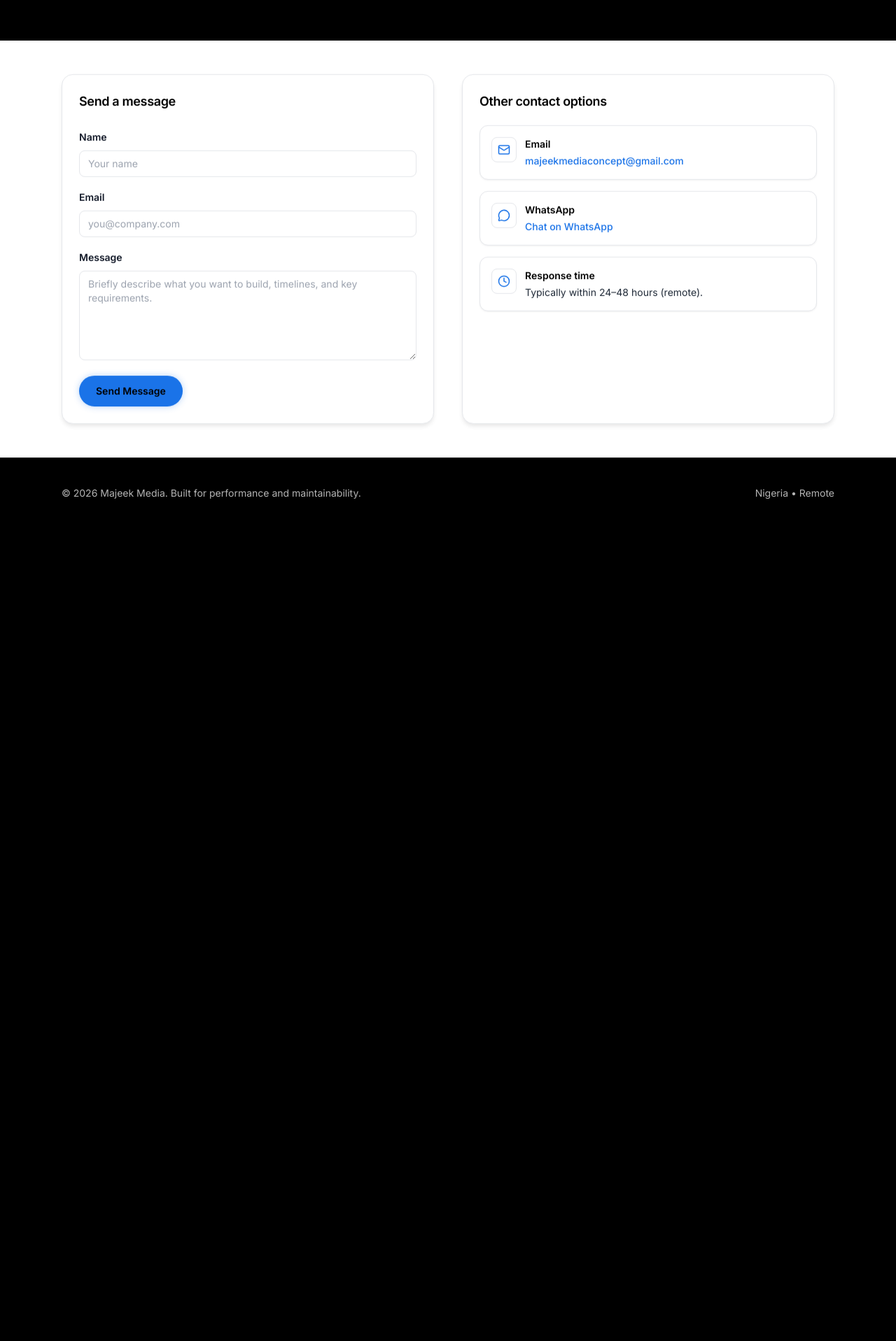
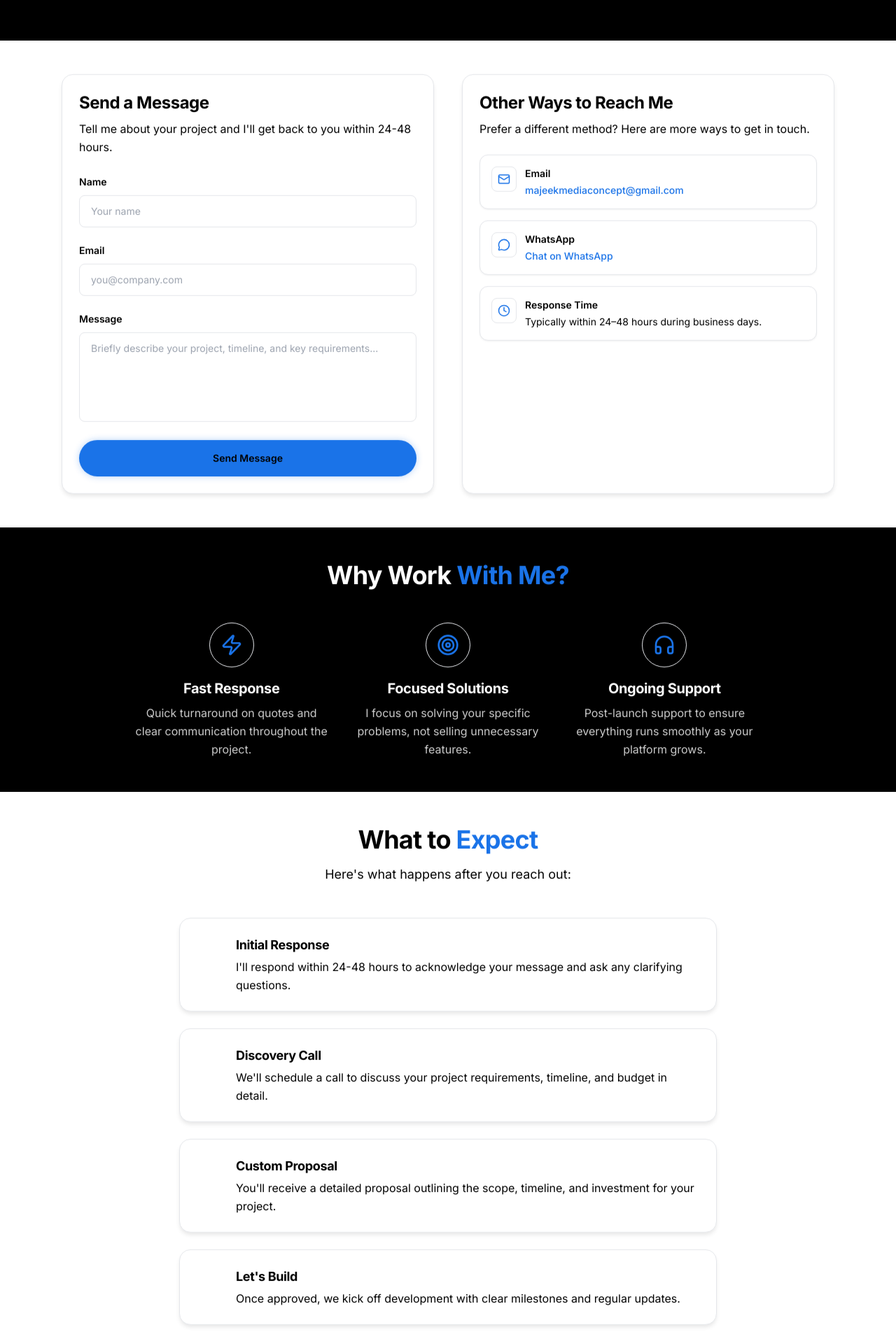
Before and after one commit to Majeekmedia/majeekmedia-portfolio, a React (Vite) app: page /contact in a window 1280 px wide. Shown: the part 203-2120 px from the top of the page at 70% size. Before the commit the page ends 958 px from the top, so only its background shows below. Built offline with nearby package versions, Linux system fonts and the light colour scheme.

Commit message:
Enhance Contact page: add 3-section layout with value props and process timeline

```diff
--- a/src/pages/About.jsx
+++ b/src/pages/About.jsx
@@ -144,7 +144,7 @@ export default function About() {
               </h2>
             </div>
             <div className="grid grid-cols-2 md:grid-cols-4 gap-8 max-w-4xl mx-auto">
-              <StatCard number="3+" label="Years Experience" />
+              <StatCard number="4+" label="Years Experience" />
               <StatCard number="20+" label="Projects Delivered" />
               <StatCard number="100%" label="Client Satisfaction" />
               <StatCard number="24/7" label="Support Available" />
--- a/src/pages/Contact.jsx
+++ b/src/pages/Contact.jsx
@@ -5,19 +5,47 @@ import Seo from "../components/Seo.jsx";
 import Reveal from "../components/Reveal.jsx";
 import { Button } from "../components/Button.jsx";
 import { supabase } from "../lib/supabaseClient.js";
-import { Mail, MessageCircle, Clock } from "lucide-react";
+import { Mail, MessageCircle, Clock, Zap, Target, Headphones, CheckCircle2 } from "lucide-react";
 
 function OptionCard({ Icon, title, children }) {
   return (
-    <div className="rounded-xl border border-gray-200 p-4 bg-white shadow-sm">
+    <div className="rounded-xl border border-gray-200 p-4 bg-white shadow-sm hover:shadow-md transition-shadow">
       <div className="flex items-start gap-3">
         <div className="rounded-lg border border-vibrant/20 bg-vibrant/5 p-2">
           <Icon size={18} className="text-vibrant" />
         </div>
         <div className="min-w-0">
           <div className="text-sm font-semibold text-black">{title}</div>
-          <div className="mt-1 text-sm text-gray-800">{children}</div>
+          <div className="mt-1 text-sm text-black">{children}</div>
         </div>
+      </div>
+    </div>
+  );
+}
+
+function ValueCard({ Icon, title, description }) {
+  return (
+    <div className="text-center">
+      <div className="inline-flex items-center justify-center w-16 h-16 rounded-full bg-vibrant/10 border border-vibrant/20 mb-4">
+        <Icon className="text-vibrant" size={32} />
+      </div>
+      <h3 className="text-xl font-bold text-white mb-2">{title}</h3>
+      <p className="text-white/80">{description}</p>
+    </div>
+  );
+}
+
+function ProcessCard({ number, title, description }) {
+  return (
+    <div className="flex gap-4">
+      <div className="flex-shrink-0">
+        <div className="w-10 h-10 rounded-full bg-vibrant flex items-center justify-center">
+          <span className="text-white font-bold">{number}</span>
+        </div>
+      </div>
+      <div>
+        <h4 className="text-lg font-bold text-black mb-1">{title}</h4>
+        <p className="text-black">{description}</p>
       </div>
     </div>
   );
@@ -61,7 +89,7 @@ export default function Contact() {
     }
 
     setForm({ name: "", email: "", message: "" });
-    setStatus({ state: "success", message: "Message sent successfully. We’ll get back to you shortly." });
+    setStatus({ state: "success", message: "Message sent successfully. We'll get back to you shortly." });
   }
 
   const email = "majeekmediaconcept@gmail.com";
@@ -71,75 +99,89 @@ export default function Contact() {
     <>
       <Seo
         title="Contact — Majeek Media"
-        description="Start a project with Majeek Media. Send a message and we’ll respond with next steps."
+        description="Start a project with Majeek Media. Send a message and we'll respond with clear next steps."
         path="/contact"
       />
 
       <PageHeader
-        title="Contact"
-        subtitle="Tell us what you’re building. We’ll respond with clear next steps."
+        title="Get in Touch"
+        subtitle="Ready to start your project? Let's discuss your idea and turn it into reality."
       />
 
+      {/* Contact Form & Options Section */}
       <section className="py-12 bg-white">
         <Container>
           <Reveal>
             <div className="grid gap-10 lg:grid-cols-2">
+              {/* Contact Form */}
               <div className="card-light">
-                <h2 className="text-lg font-semibold text-black">Send a message</h2>
+                <h2 className="text-2xl font-bold text-black mb-2">Send a Message</h2>
+                <p className="text-black mb-6">
+                  Tell me about your project and I'll get back to you within 24-48 hours.
+                </p>
 
-                <form className="mt-6 space-y-4" onSubmit={onSubmit}>
+                <form className="space-y-5" onSubmit={onSubmit}>
                   <div>
-                    <label className="text-sm font-semibold text-gray-900">Name</label>
+                    <label className="text-sm font-semibold text-black">Name</label>
                     <input
                       value={form.name}
                       onChange={(e) => setForm((f) => ({ ...f, name: e.target.value }))}
-                      className="mt-2 w-full rounded-lg border border-gray-200 bg-white px-3 py-2 text-sm outline-none
-                                 focus:ring-2 focus:ring-vibrant text-black"
+                      className="mt-2 w-full rounded-lg border border-gray-200 bg-white px-4 py-3 text-sm outline-none
+                                 focus:ring-2 focus:ring-vibrant text-black transition-all"
                       placeholder="Your name"
                       autoComplete="name"
                     />
                   </div>
 
                   <div>
-                    <label className="text-sm font-semibold text-gray-900">Email</label>
+                    <label className="text-sm font-semibold text-black">Email</label>
                     <input
                       value={form.email}
                       onChange={(e) => setForm((f) => ({ ...f, email: e.target.value }))}
-                      className="mt-2 w-full rounded-lg border border-gray-200 bg-white px-3 py-2 text-sm outline-none
-                                 focus:ring-2 focus:ring-vibrant text-black"
+                      className="mt-2 w-full rounded-lg border border-gray-200 bg-white px-4 py-3 text-sm outline-none
+                                 focus:ring-2 focus:ring-vibrant text-black transition-all"
                       placeholder="you@company.com"
                       autoComplete="email"
                     />
                   </div>
 
                   <div>
-                    <label className="text-sm font-semibold text-gray-900">Message</label>
+                    <label className="text-sm font-semibold text-black">Message</label>
                     <textarea
                       value={form.message}
                       onChange={(e) => setForm((f) => ({ ...f, message: e.target.value }))}
-                      className="mt-2 w-full min-h-32 rounded-lg border border-gray-200 bg-white px-3 py-2 text-sm outline-none
-                                 focus:ring-2 focus:ring-vibrant text-black"
-                      placeholder="Briefly describe what you want to build, timelines, and key requirements."
+                      className="mt-2 w-full min-h-32 rounded-lg border border-gray-200 bg-white px-4 py-3 text-sm outline-none
+                                 focus:ring-2 focus:ring-vibrant text-black transition-all resize-none"
+                      placeholder="Briefly describe your project, timeline, and key requirements..."
                     />
                   </div>
 
-                  <Button type="submit" disabled={status.state === "loading"}>
+                  <Button type="submit" disabled={status.state === "loading"} className="w-full !py-4 text-base">
                     {status.state === "loading" ? "Sending..." : "Send Message"}
                   </Button>
 
                   {status.state === "success" ? (
-                    <p className="text-sm text-green-700 dark:text-green-400">{status.message}</p>
+                    <div className="flex items-start gap-2 p-3 rounded-lg bg-green-50 border border-green-200">
+                      <CheckCircle2 size={18} className="text-green-600 mt-0.5 flex-shrink-0" />
+                      <p className="text-sm text-green-800">{status.message}</p>
+                    </div>
                   ) : null}
                   {status.state === "error" ? (
-                    <p className="text-sm text-red-700 dark:text-red-400">{status.message}</p>
+                    <div className="p-3 rounded-lg bg-red-50 border border-red-200">
+                      <p className="text-sm text-red-800">{status.message}</p>
+                    </div>
                   ) : null}
                 </form>
               </div>
 
+              {/* Contact Options */}
               <div className="card-light">
-                <h2 className="text-lg font-semibold text-black">Other contact options</h2>
+                <h2 className="text-2xl font-bold text-black mb-2">Other Ways to Reach Me</h2>
+                <p className="text-black mb-6">
+                  Prefer a different method? Here are more ways to get in touch.
+                </p>
 
-                <div className="mt-5 space-y-4">
+                <div className="space-y-4">
                   <OptionCard Icon={Mail} title="Email">
                     <a className="font-medium text-vibrant hover:underline" href={`mailto:${email}`}>
                       {email}
@@ -157,9 +199,89 @@ export default function Contact() {
                     </a>
                   </OptionCard>
 
-                  <OptionCard Icon={Clock} title="Response time">
-                    Typically within 24–48 hours (remote).
+                  <OptionCard Icon={Clock} title="Response Time">
+                    Typically within 24–48 hours during business days.
                   </OptionCard>
+                </div>
+              </div>
+            </div>
+          </Reveal>
+        </Container>
+      </section>
+
+      {/* Why Contact Me Section */}
+      <section className="py-12 bg-black">
+        <Container>
+          <Reveal>
+            <div className="text-center mb-12">
+              <h2 className="text-3xl sm:text-4xl font-extrabold text-white mb-4">
+                Why Work <span className="text-vibrant">With Me?</span>
+              </h2>
+            </div>
+
+            <div className="grid gap-8 md:grid-cols-3 max-w-4xl mx-auto">
+              <ValueCard
+                Icon={Zap}
+                title="Fast Response"
+                description="Quick turnaround on quotes and clear communication throughout the project."
+              />
+              <ValueCard
+                Icon={Target}
+                title="Focused Solutions"
+                description="I focus on solving your specific problems, not selling unnecessary features."
+              />
+              <ValueCard
+                Icon={Headphones}
+                title="Ongoing Support"
+                description="Post-launch support to ensure everything runs smoothly as your platform grows."
+              />
+            </div>
+          </Reveal>
+        </Container>
+      </section>
+
+      {/* What to Expect Section */}
+      <section className="py-12 bg-white">
+        <Container>
+          <Reveal>
+            <div className="max-w-3xl mx-auto">
+              <div className="text-center mb-12">
+                <h2 className="text-3xl sm:text-4xl font-extrabold text-black mb-4">
+                  What to <span className="text-vibrant">Expect</span>
+                </h2>
+                <p className="text-lg text-black">
+                  Here's what happens after you reach out:
+                </p>
+              </div>
+
+              <div className="space-y-6">
+                <div className="card-light">
+                  <ProcessCard
+                    number="1"
+                    title="Initial Response"
+                    description="I'll respond within 24-48 hours to acknowledge your message and ask any clarifying questions."
+                  />
+                </div>
+                <div className="card-light">
+                  <ProcessCard
+                    number="2"
+                    title="Discovery Call"
+                    description="We'll schedule a call to discuss your project requirements, timeline, and budget in detail."
+                  />
+                </div>
+                <div className="card-light">
+                  <ProcessCard
+                    number="3"
+                    title="Custom Proposal"
+                    description="You'll receive a detailed proposal outlining the scope, timeline, and investment for your project."
+                  />
+                </div>
+                <div className="card-light">
+                  <ProcessCard
+                    number="4"
+                    title="Let's Build"
+                    description="Once approved, we kick off development with clear milestones and regular updates."
+                  />
                 </div>
               </div>
             </div>
```
